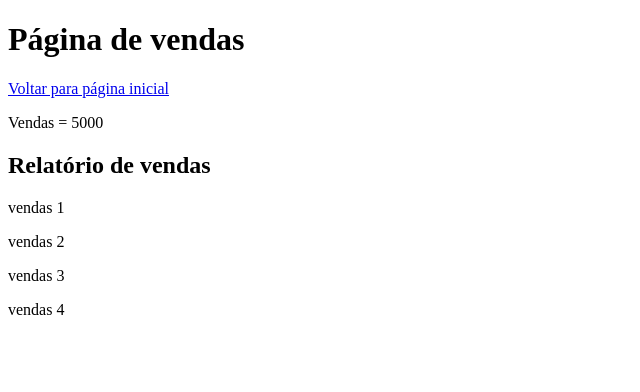
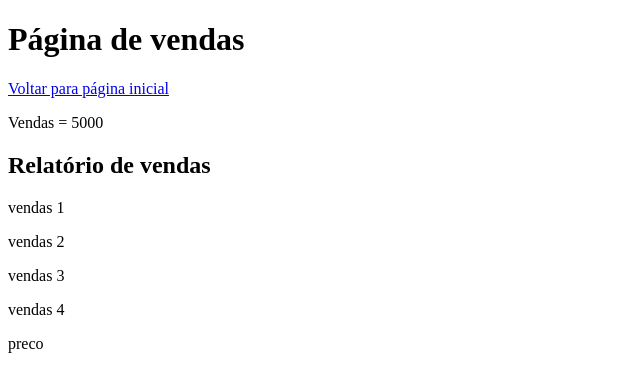
Before and after one commit to guilhermejacyzin/gitlesson, a plain HTML site: page vendas.html in a window 1280 px wide. Shown: the full height of the page, 0-640 px from the left. Drawn offline with Linux system fonts and the light colour scheme.

Commit message:
Add preço

```diff
--- a/vendas.html
+++ b/vendas.html
@@ -13,5 +13,6 @@
     <p>vendas 2</p>
     <p>vendas 3</p>
     <p>vendas 4</p>
+    <p>preco</p>
 </body>
 </html>
```
